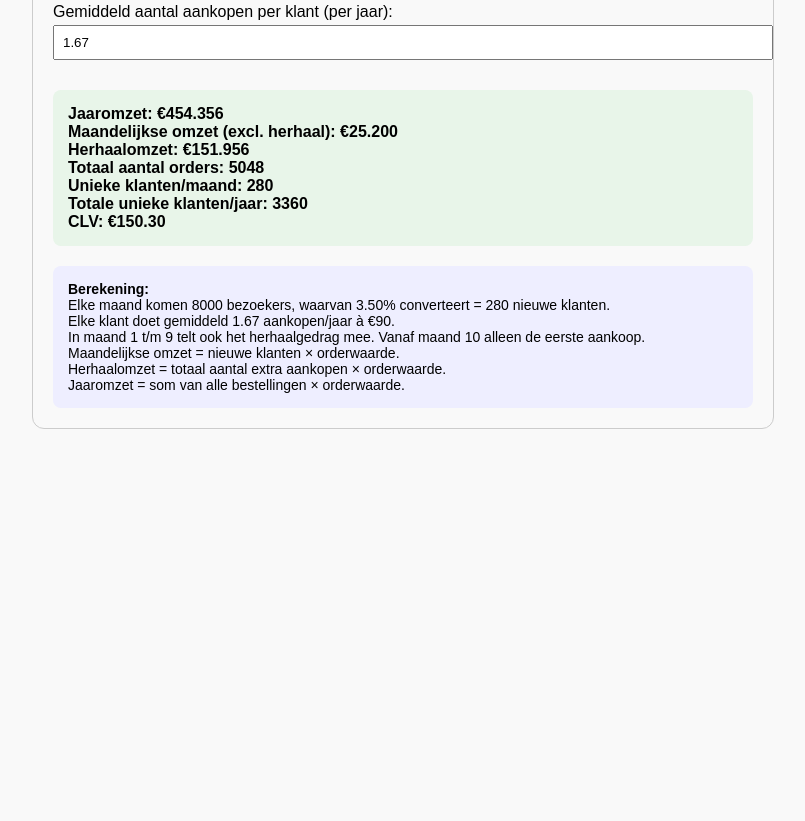
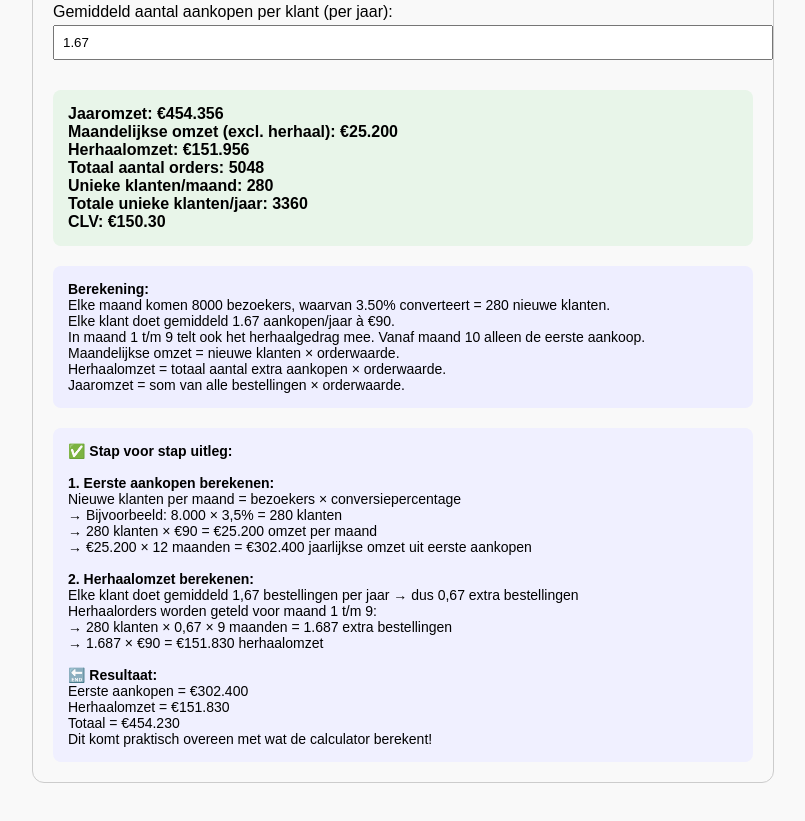
Before and after one commit to ReneProjectmonk/uitgebreideb2ccalculator, a plain HTML site: page index.html in a window 1280 px wide. Shown: the part 614-1435 px from the top of the page, without its empty margins (237-1042 px from the left). Before the commit the page ends 1083 px from the top, so only its background shows below. Drawn offline with Linux system fonts and the light colour scheme.

Commit message:
Add files via upload

```diff
--- a/index.html
+++ b/index.html
@@ -43,6 +43,13 @@
       font-weight: normal;
       font-size: 14px;
     }
+    .steps {
+      background-color: #f0f0ff;
+      padding: 15px;
+      border-radius: 8px;
+      margin-top: 20px;
+      font-size: 14px;
+    }
   </style>
 </head>
 <body>
@@ -84,6 +91,25 @@
   </div>
 
   <div class="explanation" id="explanation"></div>
+
+  <div class="steps" id="steps">
+    <strong>✅ Stap voor stap uitleg:</strong><br><br>
+    <strong>1. Eerste aankopen berekenen:</strong><br>
+    Nieuwe klanten per maand = bezoekers × conversiepercentage<br>
+    → Bijvoorbeeld: 8.000 × 3,5% = 280 klanten<br>
+    → 280 klanten × €90 = €25.200 omzet per maand<br>
+    → €25.200 × 12 maanden = €302.400 jaarlijkse omzet uit eerste aankopen<br><br>
+    <strong>2. Herhaalomzet berekenen:</strong><br>
+    Elke klant doet gemiddeld 1,67 bestellingen per jaar → dus 0,67 extra bestellingen<br>
+    Herhaalorders worden geteld voor maand 1 t/m 9:<br>
+    → 280 klanten × 0,67 × 9 maanden = 1.687 extra bestellingen<br>
+    → 1.687 × €90 = €151.830 herhaalomzet<br><br>
+    <strong>🔚 Resultaat:</strong><br>
+    Eerste aankopen = €302.400<br>
+    Herhaalomzet = €151.830<br>
+    Totaal = €454.230<br>
+    Dit komt praktisch overeen met wat de calculator berekent!
+  </div>
 
   <script>
     const inputs = document.querySelectorAll("input");
```
